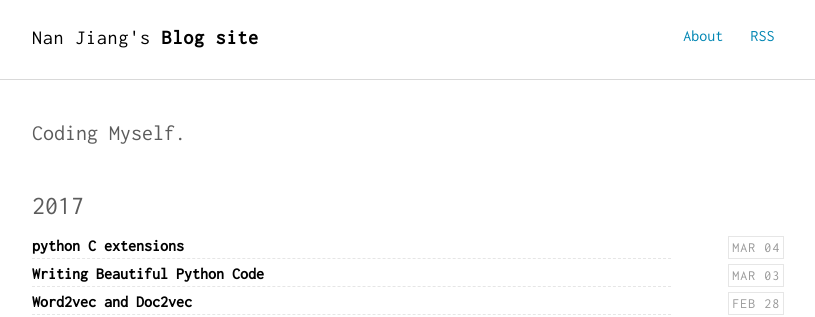
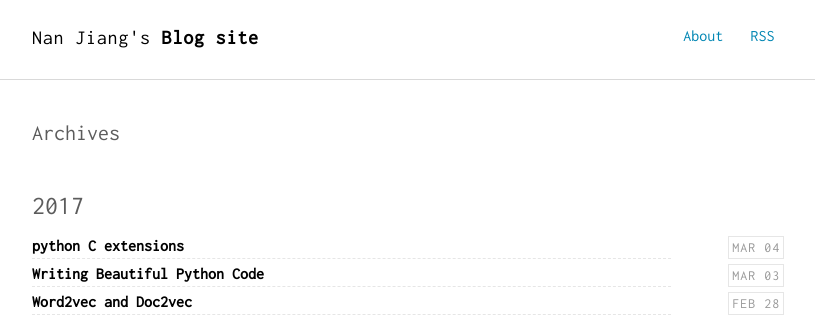
Before and after one commit to jiangnanHugo/blog, a Jekyll site: the page built from index.html, in a window 1280 px wide. Shown: the top 317 px of the page, without its empty margins (232-1047 px from the left). Built offline with Jekyll 4.4.1, drawn with Linux system fonts in a browser that asks for light colours.

Commit message:
Update _config.yml

```diff
--- a/_config.yml
+++ b/_config.yml
@@ -34,7 +34,7 @@ sass:
 author:
   name     : "Nan Jiang"
   job      : "Undergraduate Student"
-  bio      : "Coding Myself."
+  bio      : "Archives"
   thumb    : /images/author.jpg
   email    : hnrird@gmail.com
   url      : http://jiangnanhugo.github.io
```
